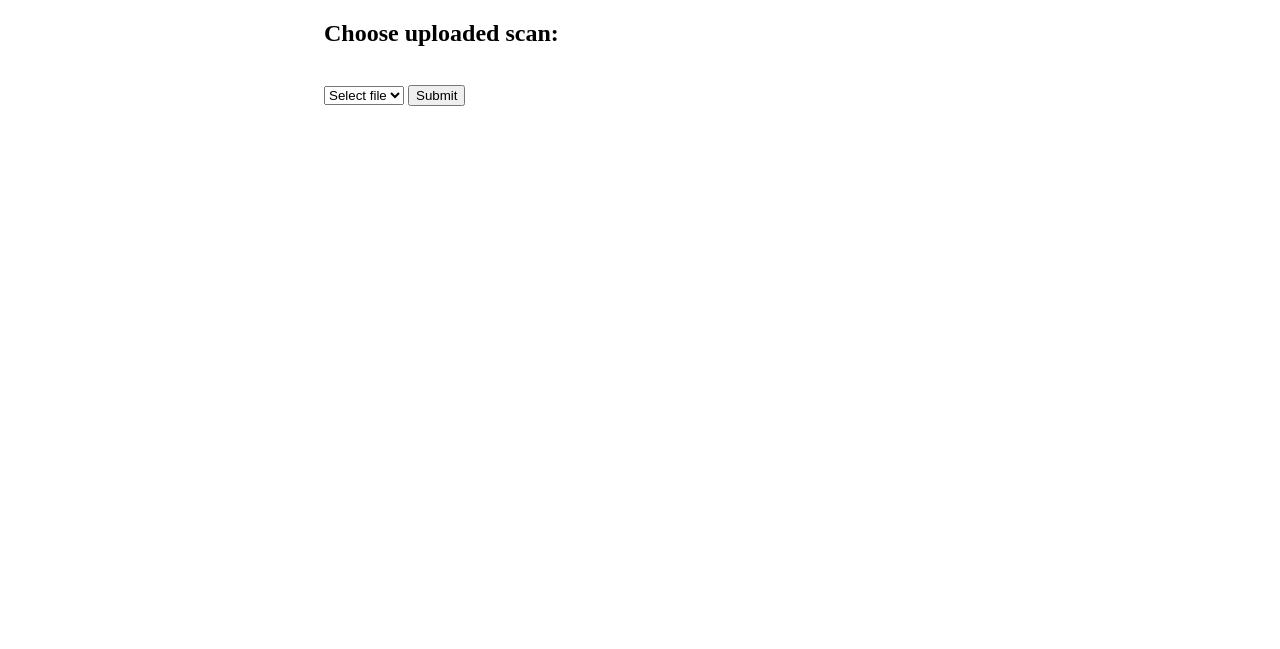
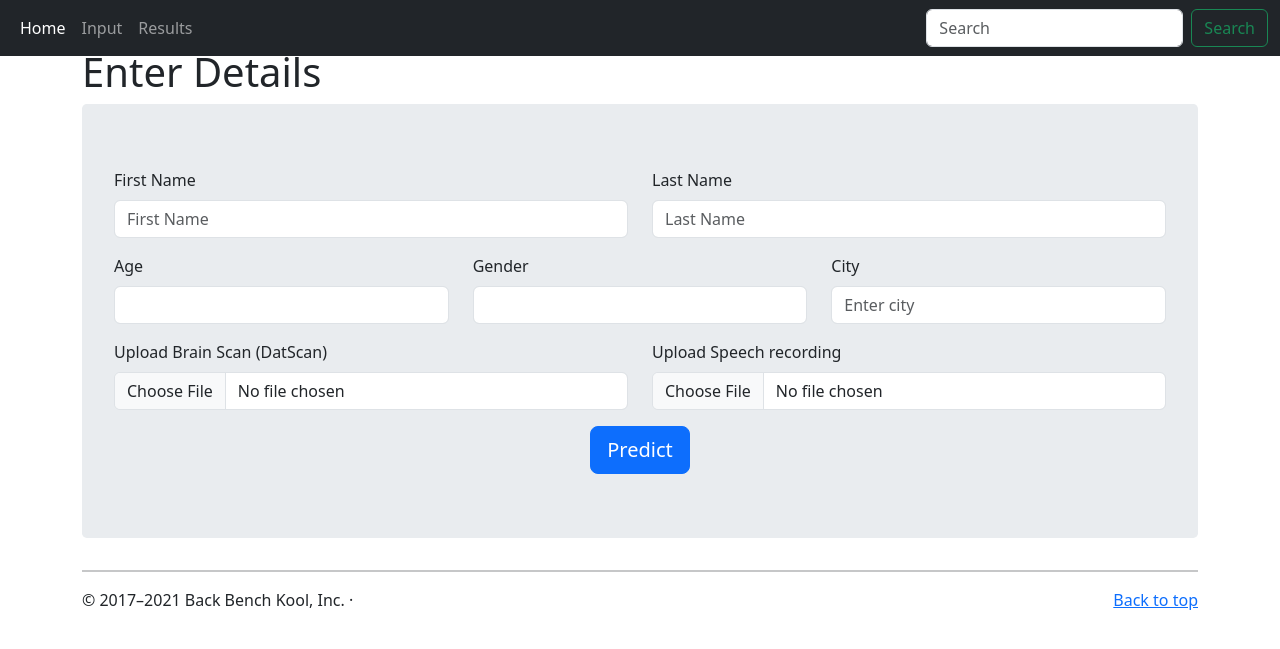
Before and after one commit to PavanRajkumar/PDP, a Flask app: page /datscan_predict in a window 1280 px wide. Shown: the top 649 px of the page. Run offline with Flask 2, Linux system fonts and the light colour scheme; some libraries are stand-ins or nearby versions.

Commit message:
PDP-22| Updating input form

```diff
--- a/app.py
+++ b/app.py
@@ -6,6 +6,7 @@ from flask import Flask, flash, request, redirect, url_for, session
 from flask import send_from_directory, render_template, jsonify
 from werkzeug.utils import secure_filename
 from functions.datscan_predict import datscan_predict
+from functions.datscan_explain import datscan_explain
 
 app = Flask(__name__)
 app.config['UPLOAD_FOLDER'] = './files/'
@@ -57,8 +58,19 @@ def upload_datscan():
 @app.route('/datscan_predict', methods=['GET', 'POST'])
 def predict_datscan():
     if request.method == "POST":
-        file_name = request.form['file_name']
-        file_path = os.path.join("./files/datscans/", file_name)
+        if 'file' not in request.files:
+            flash('No file part')
+            return redirect(request.url)
+        file = request.files['file']
+        if file.filename == '':
+            flash('No selected file')
+            return redirect(request.url)
+        if file:
+            filename = secure_filename(file.filename)
+            global file_path
+            file_path = file.save(os.path.join("./files/datscans", filename))
+
+        file_path = os.path.join("./files/datscans/", filename)
         hasPD = datscan_predict(file_path)
         print(hasPD)
         return render_template('datscan_output.html', hasPD = hasPD)
@@ -67,5 +79,6 @@ def predict_datscan():
         return render_template('datscan_form.html',scans=scans)
 
 
+
 if __name__ == '__main__':
     app.run(debug = True)
--- a/templates/datscan_form.html
+++ b/templates/datscan_form.html
@@ -1,23 +1,140 @@
 <!DOCTYPE html>
 <html lang="en">
 <head>
-    <meta charset="UTF-8">
+    <meta charset="utf-8">
+    <meta name="viewport" content="width=device-width, initial-scale=1">
+    <meta name="description" content="">
+    <meta name="author" content="Mark Otto, Jacob Thornton, and Bootstrap contributors">
+    <meta name="generator" content="Hugo 0.82.0">
+    <title>Parkinson's Detection</title>
+    <link rel= "stylesheet" type= "text/css" href= "{{url_for('static', filename='styles/carousel.css')}}">
+    <link rel="canonical" href="https://getbootstrap.com/docs/5.0/examples/carousel/">
+    <link rel="stylesheet" href="https://maxcdn.bootstrapcdn.com/bootstrap/4.0.0/css/bootstrap.min.css" integrity="sha384-Gn5384xqQ1aoWXA+058RXPxPg6fy4IWvTNh0E263XmFcJlSAwiGgFAW/dAiS6JXm" crossorigin="anonymous">
+    <link href="https://cdn.jsdelivr.net/npm/bootstrap@5.0.0-beta3/dist/css/bootstrap.min.css" rel="stylesheet" integrity="sha384-eOJMYsd53ii+scO/bJGFsiCZc+5NDVN2yr8+0RDqr0Ql0h+rP48ckxlpbzKgwra6" crossorigin="anonymous">
+    <script src="https://cdn.jsdelivr.net/npm/bootstrap@5.0.0-beta3/dist/js/bootstrap.bundle.min.js" integrity="sha384-JEW9xMcG8R+pH31jmWH6WWP0WintQrMb4s7ZOdauHnUtxwoG2vI5DkLtS3qm9Ekf" crossorigin="anonymous"></script>
+    <!-- Bootstrap core CSS -->
+    <link href="../assets/dist/css/bootstrap.min.css" rel="stylesheet">
+
+    <style>
+        .bd-placeholder-img {
+            font-size: 1.125rem;
+            text-anchor: middle;
+            -webkit-user-select: none;
+            -moz-user-select: none;
+            user-select: none;
+          }
+
+          @media (min-width: 768px) {
+            .bd-placeholder-img-lg {
+              font-size: 3.5rem;
+            }
+          }
+    </style>
+
     <meta http-equiv="X-UA-Compatible" content="IE=edge">
-    <meta name="viewport" content="width=device-width, initial-scale=1.0">
-    <title>Document</title>
+
 </head>
 <body>
-    <div style="width:50%; margin:0 auto;">
-        <form action="{{ url_for('predict_datscan') }}" method="post">
-            <label for="file_name"><h2>Choose uploaded scan:</h2></label><br>
-            <select id="file_name" name="file_name">
-                <option value="" disabled selected hidden>Select file</option>
-                {% for file in scans %}
-                <option value="{{ file }}">{{ file }}</option>
-                {% endfor %}
-            </select>
-            <input type="submit">
+    <header>
+        <nav class="navbar navbar-expand-md navbar-dark fixed-top bg-dark">
+          <div class="container-fluid">
+            <button class="navbar-toggler" type="button" data-bs-toggle="collapse" data-bs-target="#navbarCollapse" aria-controls="navbarCollapse" aria-expanded="false" aria-label="Toggle navigation">
+              <span class="navbar-toggler-icon"></span>
+            </button>
+            <div class="collapse navbar-collapse" id="navbarCollapse">
+              <ul class="navbar-nav me-auto mb-2 mb-md-0">
+                <li class="nav-item">
+                  <a class="nav-link active" aria-current="page" href="../">Home</a>
+                </li>
+                <li class="nav-item">
+                  <a class="nav-link" aria-current="page" href="{{ url_for('predict_datscan')}}">Input</a>
+                </li>
+                <li class="nav-item">
+                  <a class="nav-link" aria-current="page" href="#">Results</a>
+                </li>
+
+              </ul>
+              <form class="d-flex">
+                <input class="form-control me-2" type="search" placeholder="Search" aria-label="Search">
+                <button class="btn btn-outline-success" type="submit">Search</button>
+              </form>
+            </div>
+          </div>
+        </nav>
+      </header>
+<main>
+    <div class = "container">
+    <div>
+        <br/>
+        <br/>
+        <h1>Enter Details</h1></div>
+    <div class = "jumbotron">
+        <form action="{{ url_for('predict_datscan') }}" method="post"  enctype=multipart/form-data>
+            <div class = "row">
+                <div class = "col-md-6">
+                    <div class="form-group">
+                        <label for="FirstName">First Name</label>
+                        <input type="text" class="form-control" id="FirstName"  placeholder="First Name">
+                    </div>
+                </div>
+                <div class = "col-md-6">
+                    <div class="form-group">
+                        <label for="LastName">Last Name</label>
+                        <input type="text" class="form-control" id="LastName"  placeholder="Last Name">
+                    </div>
+                </div>
+            </div>
+            <div class = "row">
+                <div class = "col-md-4">
+                    <div class="form-group">
+                        <label for="age">Age</label>
+                        <input type="number" class="form-control" id="age" >
+                    </div>
+                </div>
+                <div class = "col-md-4">
+                    <div class="form-group">
+                        <label for="gender">Gender</label>
+                        <select class="form-control" id="gender">
+                            <option></option>
+                            <option>Male</option>
+                            <option>Female</option>
+                            <option>Other</option>
+                        </select>
+                      </div>
+                </div>
+                <div class = "col-md-4">
+                    <div class="form-group">
+                        <label for="city">City</label>
+                        <input type="text" class="form-control" id="city" placeholder="Enter city">
+                    </div>
+                </div>
+
+            </div>
+            <div class = "row">
+                <div class = "col-md-6">
+                    <div class="form-group">
+                        <label for="datscan_file">Upload Brain Scan (DatScan)</label>
+  					    <input type="file" name="file" class="form-control" id="datscan_file">
+  				    </div>
+  			    </div>
+                <div class = "col-md-6">
+                    <div class="form-group">
+                        <label for="speech_file">Upload Speech recording</label>
+  					    <input type="file" name="file" class="form-control" id="speech_file">
+  				    </div>
+  			    </div>
+            </div>
+            <center>
+            <input class="btn btn-primary btn-lg" type=submit value="Predict">
+            </center>
         </form>
     </div>
+    <hr class="featurette-divider">
+</div>
+<footer class="container">
+    <p class="float-end"><a href="#">Back to top</a></p>
+    <p>&copy; 2017–2021 Back Bench Kool, Inc. &middot; </p>
+  </footer>
+</main>
 </body>
 </html>
```
